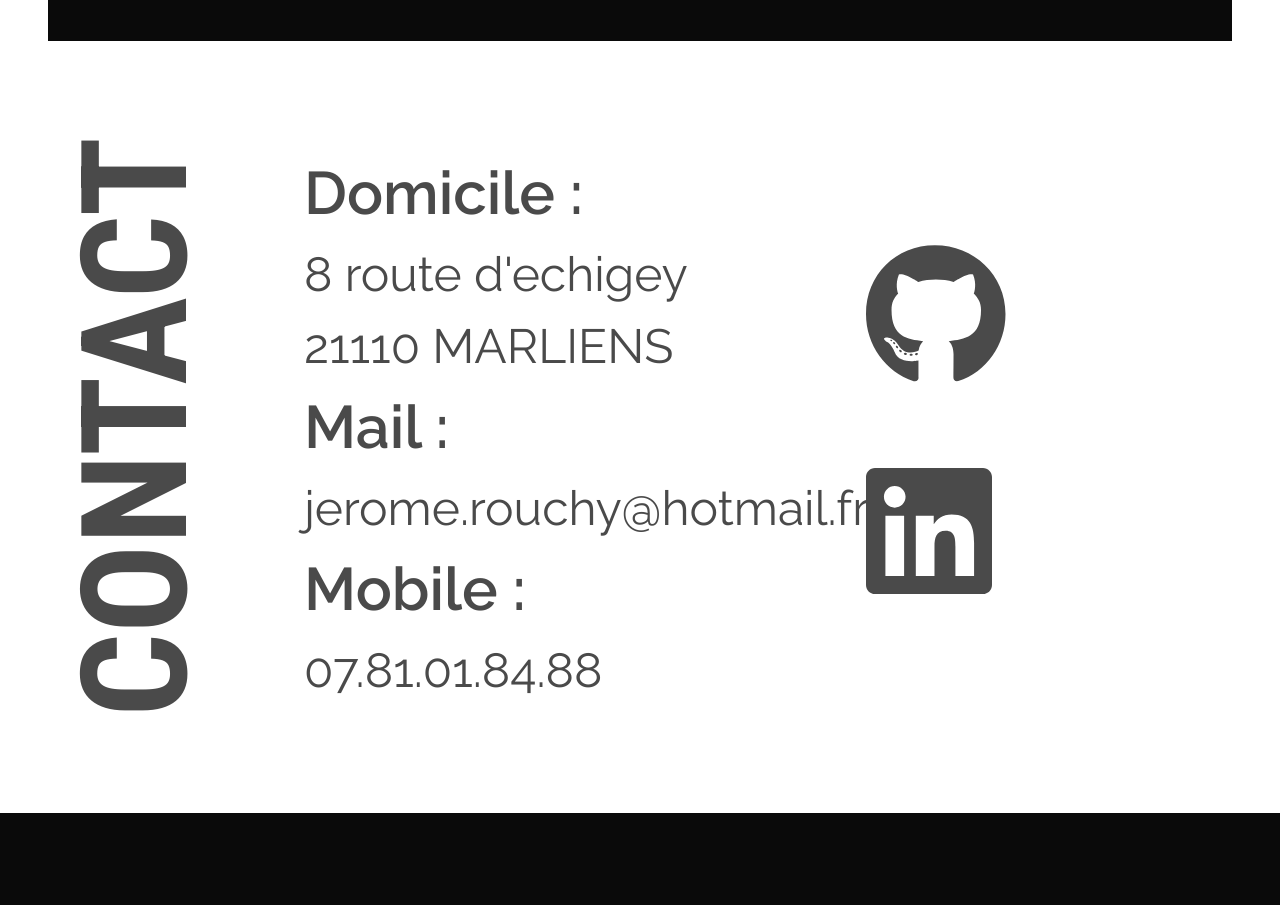
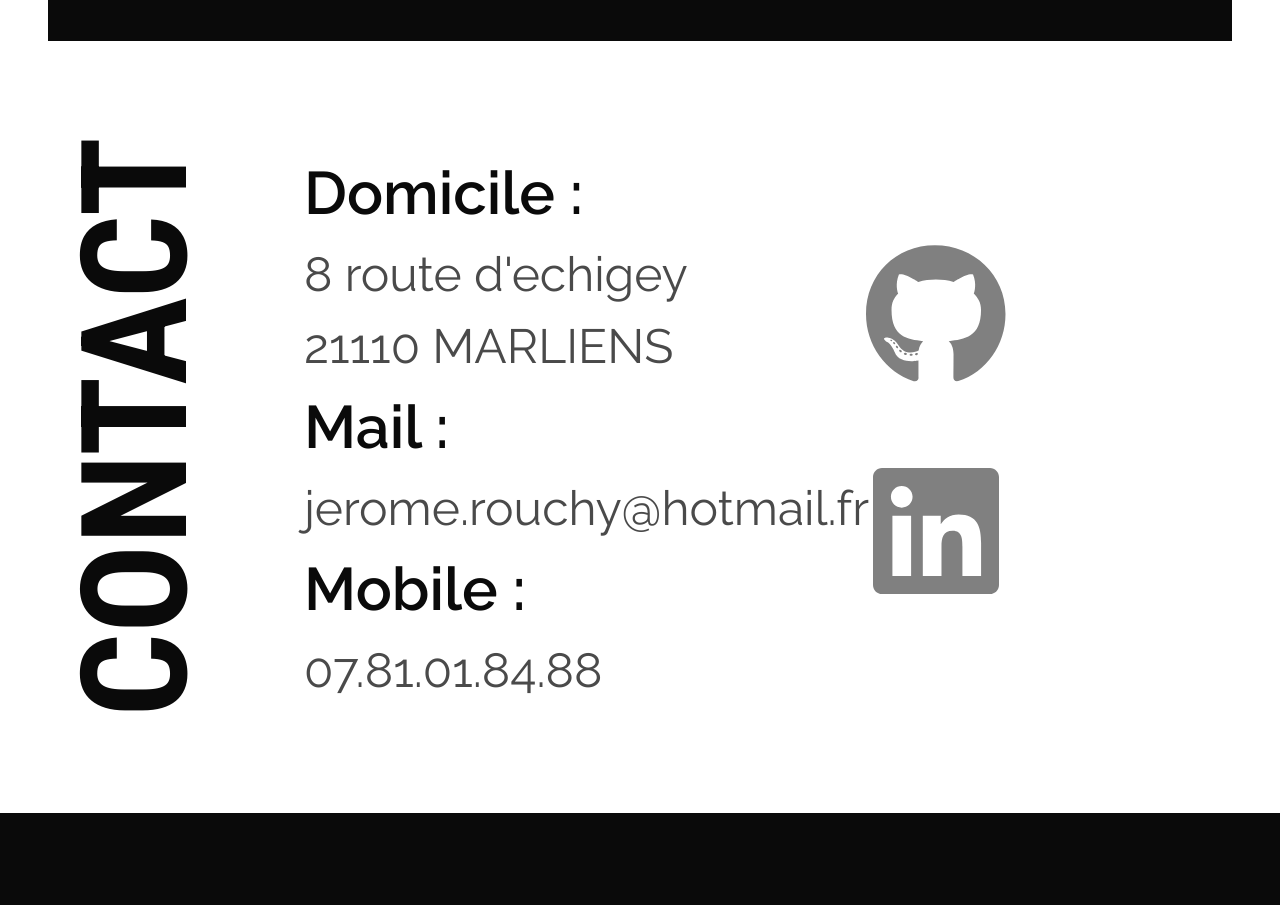
Before and after one commit to Scalou21/mon_folio, a React (Create React App) app: page /apropos in a window 1280 px wide. Shown: the part 3120-4025 px from the top of the page. Built offline with nearby package versions, Linux system fonts and the light colour scheme.

Commit message:
Adds links for GitHub and LinkedIn
Ajout des liens externes menant vers le compte GitHub et LinkedIn dans
le composant SocialList.js.

```diff
--- a/sass/mystyles.scss
+++ b/sass/mystyles.scss
@@ -4,6 +4,7 @@
 @import url('https://fonts.googleapis.com/css2?family=Roboto:ital,wght@0,100;0,300;0,400;0,500;0,700;0,900;1,100;1,300;1,400;1,500;1,700;1,900&display=swap');
 @import url('https://fonts.googleapis.com/css2?family=Roboto+Condensed:ital,wght@0,100..900;1,100..900&display=swap');
 @import url('https://fonts.googleapis.com/css2?family=Raleway:ital,wght@0,100..900;1,100..900&display=swap');
+
 
 $family-sans-serif: "Roboto";
 $family-primary: "Raleway";
@@ -124,12 +125,16 @@ $resize-logo-nav: 4rem;
   margin-top: 9rem;
 }
 
+.mb-15{
+  margin-bottom: 15rem;
+}
+
 .mt-10{
   margin-top: 10rem;
 }
 
-.ml-5{
-  margin-left: 5rem;
+.ml-10{
+  margin-left: 10rem;
 }
 
 .mleft-5 {
@@ -185,6 +190,11 @@ $resize-logo-nav: 4rem;
   transition: all .4s ease-out;
 }
 
+.transition-social{
+  color: grey;
+  transition: all .4s ease-out;
+}
+
 .borderless {
   border: none !important;
 }
@@ -214,6 +224,8 @@ $resize-logo-nav: 4rem;
 @import "../node_modules/bulma/sass/layout/section.sass";
 @import "../node_modules/bulma/sass/helpers/flexbox.sass";
 @import "../node_modules/bulma/sass/helpers/spacing.sass";
+@import "../node_modules/bulma/sass/utilities/mixins.sass";
+
 
 
 
--- a/src/Pages/components_propos/Contact.js
+++ b/src/Pages/components_propos/Contact.js
@@ -7,17 +7,17 @@ export default function Contact() {
       <section className="section is-flex">
         <div className="is-flex w-50pct">
         <aside className="vertical is-flex">
-          <h1 className="is-size-folio is-family-secondary has-text-weight-bold lh-11">
+          <h1 className="is-size-folio is-family-secondary has-text-weight-bold lh-11 has-text-black">
             CONTACT
           </h1>
         </aside>
         <article className="is-flex is-flex-direction-column is-justify-content-center mleft-5">
-          <p className="has-text-weight-semibold fs-title">Domicile :</p>
+          <p className="has-text-weight-semibold fs-title has-text-black">Domicile :</p>
           <p className="is-size-1">8 route d'echigey</p>
           <p className="is-size-1">21110 MARLIENS</p>
-          <p className="has-text-weight-semibold fs-title">Mail :</p>
+          <p className="has-text-weight-semibold fs-title has-text-black">Mail :</p>
           <p className="is-size-1">jerome.rouchy@hotmail.fr</p>
-          <p className="has-text-weight-semibold fs-title">Mobile :</p>
+          <p className="has-text-weight-semibold fs-title has-text-black">Mobile :</p>
           <p className="is-size-1">07.81.01.84.88</p>
         </article>
         </div>
--- a/src/Pages/components_propos/SocialList.js
+++ b/src/Pages/components_propos/SocialList.js
@@ -1,17 +1,18 @@
 import { faGithub, faLinkedin } from "@fortawesome/free-brands-svg-icons";
 import { FontAwesomeIcon } from "@fortawesome/react-fontawesome";
+import { Link } from "react-router-dom";
 
 const iconsSocial = [
-  { icon: faGithub, alt: "GitHub" },
-  { icon: faLinkedin, alt: "LinkedIn" },
+  { icon: faGithub, alt: "GitHub", href:'https://github.com/Scalou21'  },
+  { icon: faLinkedin, alt: "LinkedIn", href:'https://www.linkedin.com/in/j%C3%A9r%C3%B4me-rouchy-b52532128/' },
 ];
 
 export default function SocialList() {
   return (
-    <ul className="fa-9x">
+    <ul className="fa-9x has-text-black is-flex is-flex-direction-column is-align-items-center">
       {iconsSocial.map((element) => (
         <li key={element.alt} id={element.alt}>
-          <FontAwesomeIcon icon={element.icon} alt={element.alt} />
+          <a href={element.href} className="transition-social"><FontAwesomeIcon icon={element.icon} alt={element.alt} /></a>
         </li>
       ))}
     </ul>
--- a/src/components/About.js
+++ b/src/components/About.js
@@ -9,7 +9,7 @@ export default function About() {
         </h3>
       </aside>
 
-      <article className="is-flex is-flex-direction-column is-justify-content-center ml-10">
+      <article className="is-flex is-flex-direction-column is-justify-content-center mleft-5">
         <h4 className="is-family-primary fs-title has-text-weight-semibold has-text-black">
           Bonjour !
         </h4>
--- a/src/components/Navbar.js
+++ b/src/components/Navbar.js
@@ -12,12 +12,13 @@ export default function Navbar() {
         aria-label="main navigation"
       >
         <div className="navbar-brand">
-          <Link to="/" className="navbar-item pl-0">
+          <Link to="/" className=" logo-mobile navbar-item pl-0">
             <img
               src="../../assets/logo.png"
               alt="my logo"
               width="61"
               height="67"
+              className="logo-mobile"
             />
           </Link>
           {/* The navbar-burger */}
```
Also changed, not shown: public/css/mystyles.css, sass/navbar.scss (added).
